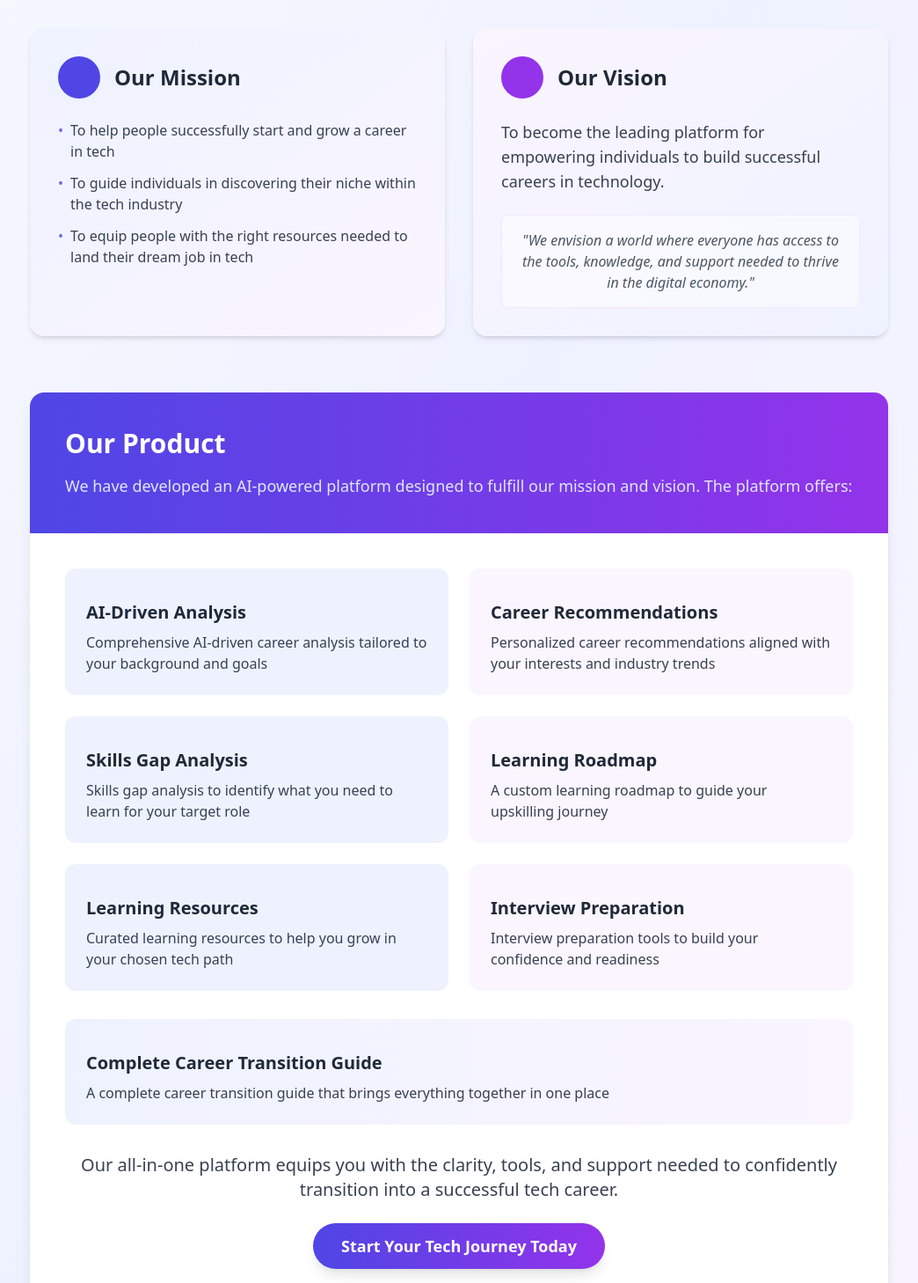
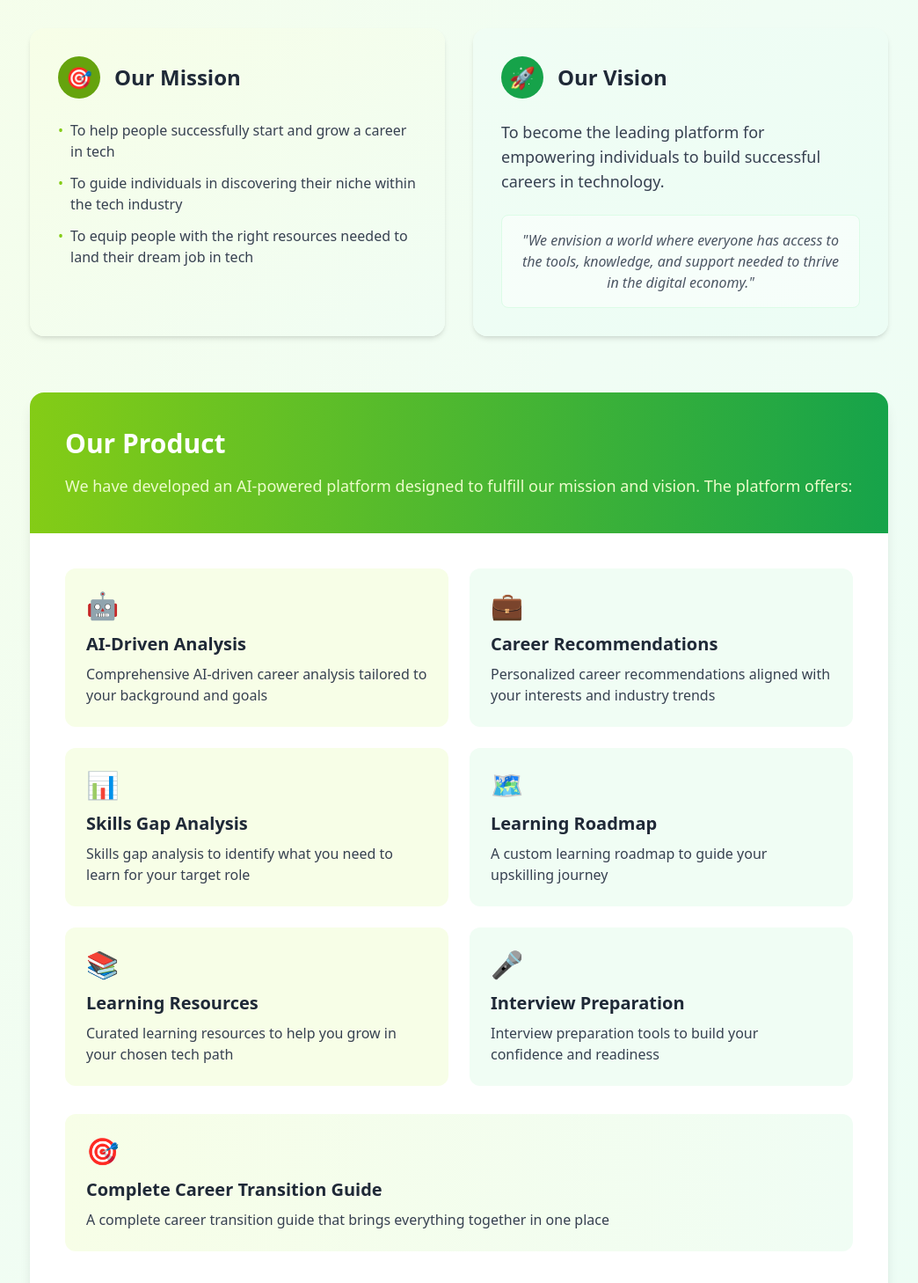
Before and after one commit to techtalentscity/tech-career-analyzer, a React (Create React App) app: page /about in a window 1280 px wide. Shown: the part 540-1998 px from the top of the page at 88% size, without its empty margins (118-1162 px from the left). Built offline with nearby package versions, Linux system fonts and the light colour scheme; no server answers.

Commit message:
Update CareerAbout.jsx

```diff
--- a/src/Pages/career/CareerAbout.jsx
+++ b/src/Pages/career/CareerAbout.jsx
@@ -9,7 +9,7 @@ const CareerAbout = () => {
   const { currentUser, isAuthorized } = useAuth();
 
   return (
-    <div className="min-h-screen bg-gradient-to-br from-slate-50 via-indigo-50 to-purple-50 overflow-hidden flex flex-col">
+    <div className="min-h-screen bg-gradient-to-br from-lime-50 via-green-50 to-emerald-50 overflow-hidden flex flex-col">
       {/* Header */}
       <header className="bg-white shadow-md fixed top-0 left-0 right-0 z-50">
         <div className="container mx-auto px-6 py-3">
@@ -27,9 +27,9 @@ const CareerAbout = () => {
 
             {/* Desktop Navigation */}
             <nav className="hidden md:flex items-center space-x-8">
-              <Link to="/" className="text-gray-700 hover:text-indigo-600 font-medium transition-colors">Home</Link>
-              <Link to="/about" className="text-indigo-600 font-medium transition-colors border-b-2 border-indigo-600">About</Link>
-              <Link to="/contact" className="text-gray-700 hover:text-indigo-600 font-medium transition-colors">Contact</Link>
+              <Link to="/" className="text-gray-700 hover:text-lime-600 font-medium transition-colors">Home</Link>
+              <Link to="/about" className="text-lime-600 font-medium transition-colors border-b-2 border-lime-600">About</Link>
+              <Link to="/contact" className="text-gray-700 hover:text-lime-600 font-medium transition-colors">Contact</Link>
 
               {currentUser ? (
                 <div className="flex items-center space-x-4">
@@ -42,7 +42,7 @@ const CareerAbout = () => {
                   {isAuthorized && (
                     <Link
                       to="/career/dashboard"
-                      className="bg-blue-100 hover:bg-blue-200 text-blue-800 px-4 py-2 rounded-lg text-sm transition-colors"
+                      className="bg-lime-100 hover:bg-lime-200 text-lime-800 px-4 py-2 rounded-lg text-sm transition-colors"
                     >
                       Dashboard
                     </Link>
@@ -57,7 +57,7 @@ const CareerAbout = () => {
               ) : (
                 <button
                   onClick={() => navigate('/login')}
-                  className="bg-indigo-600 hover:bg-indigo-700 text-white px-4 py-2 rounded-lg text-sm transition-colors flex items-center"
+                  className="bg-lime-600 hover:bg-lime-700 text-white px-4 py-2 rounded-lg text-sm transition-colors flex items-center"
                 >
                   <span className="mr-2">G</span>
                   Login with Google
@@ -69,7 +69,7 @@ const CareerAbout = () => {
             <div className="md:hidden">
               <button
                 onClick={() => setMobileMenuOpen(!mobileMenuOpen)}
-                className="text-gray-700 hover:text-indigo-600 focus:outline-none"
+                className="text-gray-700 hover:text-lime-600 focus:outline-none"
               >
                 <svg className="h-6 w-6" fill="none" viewBox="0 0 24 24" stroke="currentColor">
                   <path strokeLinecap="round" strokeLinejoin="round" strokeWidth={2} d={mobileMenuOpen ? "M6 18L18 6M6 6l12 12" : "M4 6h16M4 12h16M4 18h16"} />
@@ -82,9 +82,9 @@ const CareerAbout = () => {
           {mobileMenuOpen && (
             <div className="md:hidden mt-3 pb-3 border-t border-gray-200">
               <div className="flex flex-col space-y-3 mt-3">
-                <Link to="/" className="text-gray-700 hover:text-indigo-600 font-medium transition-colors">Home</Link>
-                <Link to="/about" className="text-indigo-600 font-medium transition-colors">About</Link>
-                <Link to="/contact" className="text-gray-700 hover:text-indigo-600 font-medium transition-colors">Contact</Link>
+                <Link to="/" className="text-gray-700 hover:text-lime-600 font-medium transition-colors">Home</Link>
+                <Link to="/about" className="text-lime-600 font-medium transition-colors">About</Link>
+                <Link to="/contact" className="text-gray-700 hover:text-lime-600 font-medium transition-colors">Contact</Link>
 
                 {currentUser ? (
                   <div className="flex flex-col space-y-3 pt-3 border-t border-gray-100">
@@ -97,7 +97,7 @@ const CareerAbout = () => {
                     {isAuthorized && (
                       <Link
                         to="/career/dashboard"
-                        className="bg-blue-100 hover:bg-blue-200 text-blue-800 px-4 py-2 rounded-lg text-sm transition-colors text-center"
+                        className="bg-lime-100 hover:bg-lime-200 text-lime-800 px-4 py-2 rounded-lg text-sm transition-colors text-center"
                       >
                         Dashboard
                       </Link>
@@ -112,7 +112,7 @@ const CareerAbout = () => {
                 ) : (
                   <button
                     onClick={() => navigate('/login')}
-                    className="bg-indigo-600 hover:bg-indigo-700 text-white px-4 py-2 rounded-lg text-sm transition-colors flex items-center"
+                    className="bg-lime-600 hover:bg-lime-700 text-white px-4 py-2 rounded-lg text-sm transition-colors flex items-center"
                   >
                     <span className="mr-2">G</span>
                     Login with Google
@@ -130,7 +130,7 @@ const CareerAbout = () => {
           {/* Page Title */}
           <div className="mb-16 text-center">
             <h1 className="text-4xl md:text-5xl font-bold text-gray-800 mb-4">About Favored Online</h1>
-            <div className="h-1 w-24 bg-gradient-to-r from-indigo-500 to-purple-600 mx-auto rounded-full"></div>
+            <div className="h-1 w-24 bg-gradient-to-r from-lime-500 to-green-600 mx-auto rounded-full"></div>
           </div>
 
           {/* Company History */}
@@ -141,7 +141,7 @@ const CareerAbout = () => {
                   Favored Online began as an online learning platform offering both tech and vocational skills. Over time, it has evolved to focus primarily on technology education and empowerment.
                 </p>
                 <p className="text-lg text-gray-700">
-                  This shift led to the launch of initiatives such as <em className="text-indigo-600 font-medium">Career Path in Tech</em>, which helps individuals start or transition into tech careers, and <em className="text-indigo-600 font-medium">Grow Your Career in Tech</em>, which offers targeted, self-paced learning tailored to specific interests and skill development. These programs have empowered many to gain in-demand skills and build successful careers in the tech industry.
+                  This shift led to the launch of initiatives such as <em className="text-lime-600 font-medium">Career Path in Tech</em>, which helps individuals start or transition into tech careers, and <em className="text-lime-600 font-medium">Grow Your Career in Tech</em>, which offers targeted, self-paced learning tailored to specific interests and skill development. These programs have empowered many to gain in-demand skills and build successful careers in the tech industry.
                 </p>
               </div>
             </div>
@@ -150,33 +150,35 @@ const CareerAbout = () => {
           {/* Mission and Vision */}
           <section className="mb-16 grid md:grid-cols-2 gap-8">
             {/* Mission */}
-            <div className="bg-gradient-to-br from-indigo-50 to-purple-50 rounded-2xl shadow-md p-8">
+            <div className="bg-gradient-to-br from-lime-50 to-green-50 rounded-2xl shadow-md p-8">
               <div className="flex items-center mb-6">
-                <div className="w-12 h-12 bg-indigo-600 rounded-full flex items-center justify-center text-white text-2xl mr-4">
+                <div className="w-12 h-12 bg-lime-600 rounded-full flex items-center justify-center text-white text-2xl mr-4">
+                  🎯
                 </div>
                 <h2 className="text-2xl font-bold text-gray-800">Our Mission</h2>
               </div>
               <ul className="space-y-3 text-gray-700">
                 <li className="flex items-start">
-                  <span className="text-indigo-500 mr-2">•</span>
+                  <span className="text-lime-500 mr-2">•</span>
                   <span>To help people successfully start and grow a career in tech</span>
                 </li>
                 <li className="flex items-start">
-                  <span className="text-indigo-500 mr-2">•</span>
+                  <span className="text-lime-500 mr-2">•</span>
                   <span>To guide individuals in discovering their niche within the tech industry</span>
                 </li>
                 <li className="flex items-start">
-                  <span className="text-indigo-500 mr-2">•</span>
+                  <span className="text-lime-500 mr-2">•</span>
                   <span>To equip people with the right resources needed to land their dream job in tech</span>
                 </li>
               </ul>
             </div>
 
             {/* Vision */}
-            <div className="bg-gradient-to-br from-purple-50 to-indigo-50 rounded-2xl shadow-md p-8 flex flex-col justify-between">
+            <div className="bg-gradient-to-br from-green-50 to-emerald-50 rounded-2xl shadow-md p-8 flex flex-col justify-between">
               <div>
                 <div className="flex items-center mb-6">
-                  <div className="w-12 h-12 bg-purple-600 rounded-full flex items-center justify-center text-white text-2xl mr-4">
+                  <div className="w-12 h-12 bg-green-600 rounded-full flex items-center justify-center text-white text-2xl mr-4">
+                    🚀
                   </div>
                   <h2 className="text-2xl font-bold text-gray-800">Our Vision</h2>
                 </div>
@@ -184,7 +186,7 @@ const CareerAbout = () => {
                   To become the leading platform for empowering individuals to build successful careers in technology.
                 </p>
               </div>
-              <div className="mt-6 bg-white/50 p-4 rounded-lg border border-purple-100">
+              <div className="mt-6 bg-white/50 p-4 rounded-lg border border-green-100">
                 <p className="italic text-gray-600 text-center">
                   "We envision a world where everyone has access to the tools, knowledge, and support needed to thrive in the digital economy."
                 </p>
@@ -195,57 +197,57 @@ const CareerAbout = () => {
           {/* Our Product */}
           <section className="mb-16">
             <div className="bg-white rounded-2xl shadow-lg overflow-hidden">
-              <div className="bg-gradient-to-r from-indigo-600 to-purple-600 p-6 md:p-10 text-white">
+              <div className="bg-gradient-to-r from-lime-500 to-green-600 p-6 md:p-10 text-white">
                 <h2 className="text-3xl font-bold mb-4">Our Product</h2>
-                <p className="text-lg text-indigo-100">
+                <p className="text-lg text-lime-100">
                   We have developed an AI-powered platform designed to fulfill our mission and vision. The platform offers:
                 </p>
               </div>
 
               <div className="p-6 md:p-10">
                 <div className="grid md:grid-cols-2 gap-6">
-                  <div className="bg-indigo-50 p-6 rounded-xl">
-                    <div className="text-3xl text-indigo-600 mb-3"></div>
+                  <div className="bg-lime-50 p-6 rounded-xl">
+                    <div className="text-3xl text-lime-600 mb-3">🤖</div>
                     <h3 className="text-xl font-bold text-gray-800 mb-2">AI-Driven Analysis</h3>
                     <p className="text-gray-700">
                       Comprehensive AI-driven career analysis tailored to your background and goals
                     </p>
                   </div>
 
-                  <div className="bg-purple-50 p-6 rounded-xl">
-                    <div className="text-3xl text-purple-600 mb-3"></div>
+                  <div className="bg-green-50 p-6 rounded-xl">
+                    <div className="text-3xl text-green-600 mb-3">💼</div>
                     <h3 className="text-xl font-bold text-gray-800 mb-2">Career Recommendations</h3>
                     <p className="text-gray-700">
                       Personalized career recommendations aligned with your interests and industry trends
                     </p>
                   </div>
 
-                  <div className="bg-indigo-50 p-6 rounded-xl">
-                    <div className="text-3xl text-indigo-600 mb-3"></div>
+                  <div className="bg-lime-50 p-6 rounded-xl">
+                    <div className="text-3xl text-lime-600 mb-3">📊</div>
                     <h3 className="text-xl font-bold text-gray-800 mb-2">Skills Gap Analysis</h3>
                     <p className="text-gray-700">
                       Skills gap analysis to identify what you need to learn for your target role
                     </p>
                   </div>
 
-                  <div className="bg-purple-50 p-6 rounded-xl">
-                    <div className="text-3xl text-purple-600 mb-3"></div>
+                  <div className="bg-green-50 p-6 rounded-xl">
+                    <div className="text-3xl text-green-600 mb-3">🗺️</div>
                     <h3 className="text-xl font-bold text-gray-800 mb-2">Learning Roadmap</h3>
                     <p className="text-gray-700">
                       A custom learning roadmap to guide your upskilling journey
                     </p>
                   </div>
 
-                  <div className="bg-indigo-50 p-6 rounded-xl">
-                    <div className="text-3xl text-indigo-600 mb-3"></div>
+                  <div className="bg-lime-50 p-6 rounded-xl">
+                    <div className="text-3xl text-lime-600 mb-3">📚</div>
                     <h3 className="text-xl font-bold text-gray-800 mb-2">Learning Resources</h3>
                     <p className="text-gray-700">
                       Curated learning resources to help you grow in your chosen tech path
                     </p>
                   </div>
 
-                  <div className="bg-purple-50 p-6 rounded-xl">
-                    <div className="text-3xl text-purple-600 mb-3"></div>
+                  <div className="bg-green-50 p-6 rounded-xl">
+                    <div className="text-3xl text-green-600 mb-3">🎤</div>
                     <h3 className="text-xl font-bold text-gray-800 mb-2">Interview Preparation</h3>
                     <p className="text-gray-700">
                       Interview preparation tools to build your confidence and readiness
@@ -253,8 +255,8 @@ const CareerAbout = () => {
                   </div>
                 </div>
 
-                <div className="mt-8 bg-gradient-to-r from-indigo-50 to-purple-50 p-6 rounded-xl">
-                  <div className="text-3xl mb-3"></div>
+                <div className="mt-8 bg-gradient-to-r from-lime-50 to-green-50 p-6 rounded-xl">
+                  <div className="text-3xl mb-3">🎯</div>
                   <h3 className="text-xl font-bold text-gray-800 mb-2">Complete Career Transition Guide</h3>
                   <p className="text-gray-700">
                     A complete career transition guide that brings everything together in one place
@@ -265,7 +267,7 @@ const CareerAbout = () => {
                   <p className="text-lg text-gray-700 md:text-xl font-medium">
                     Our all-in-one platform equips you with the clarity, tools, and support needed to confidently transition into a successful tech career.
                   </p>
-                  <Link to="/" className="mt-6 inline-block bg-gradient-to-r from-indigo-600 to-purple-600 text-white px-8 py-3 rounded-full font-semibold text-lg hover:from-indigo-700 hover:to-purple-700 transform hover:scale-105 transition-all duration-300 shadow-lg">
+                  <Link to="/" className="mt-6 inline-block bg-gradient-to-r from-lime-500 to-green-600 text-white px-8 py-3 rounded-full font-semibold text-lg hover:from-lime-600 hover:to-green-700 transform hover:scale-105 transition-all duration-300 shadow-lg">
                     Start Your Tech Journey Today
                   </Link>
                 </div>
```
